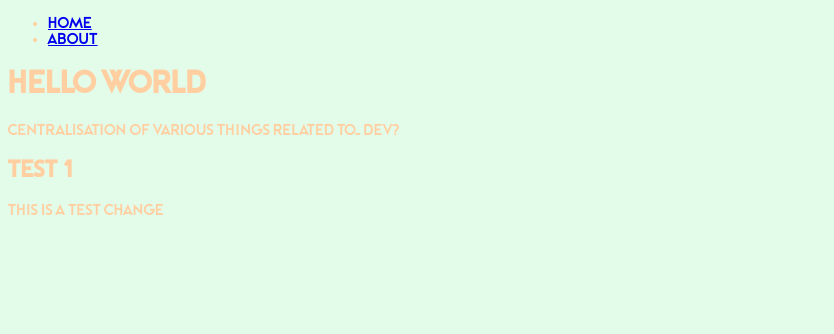
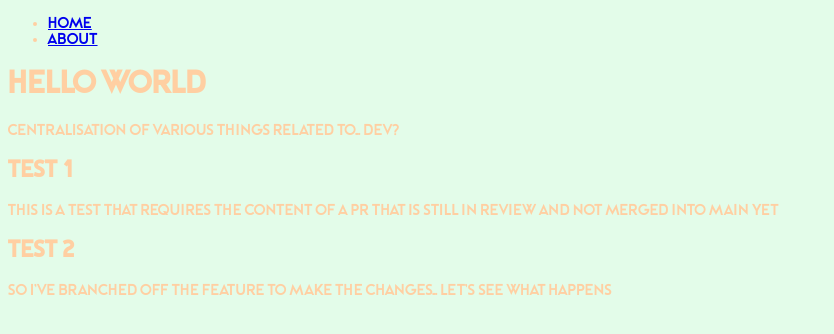
Before and after one commit to storybud/storybud.github.io, a website: page index.html in a window 1280 px wide. Shown: the whole page, without its empty margins (0-834 px from the left). Drawn offline with nearby package versions, Linux system fonts and the light colour scheme.

Commit message:
This a branch they came from a feature branch in PR

```diff
--- a/index.html
+++ b/index.html
@@ -33,7 +33,12 @@
 
         <section>
             <h2>Test 1</h2>
-            <p>This is a test change</p>
+            <p>This is a test that requires the content of a PR that is still in review and not merged into main yet</p>
+        </section>
+
+        <section>
+            <h2>Test 2</h2>
+            <p>So I've branched off the feature to make the changes... Let's see what happens</p>
         </section>
 
     </main>
```
